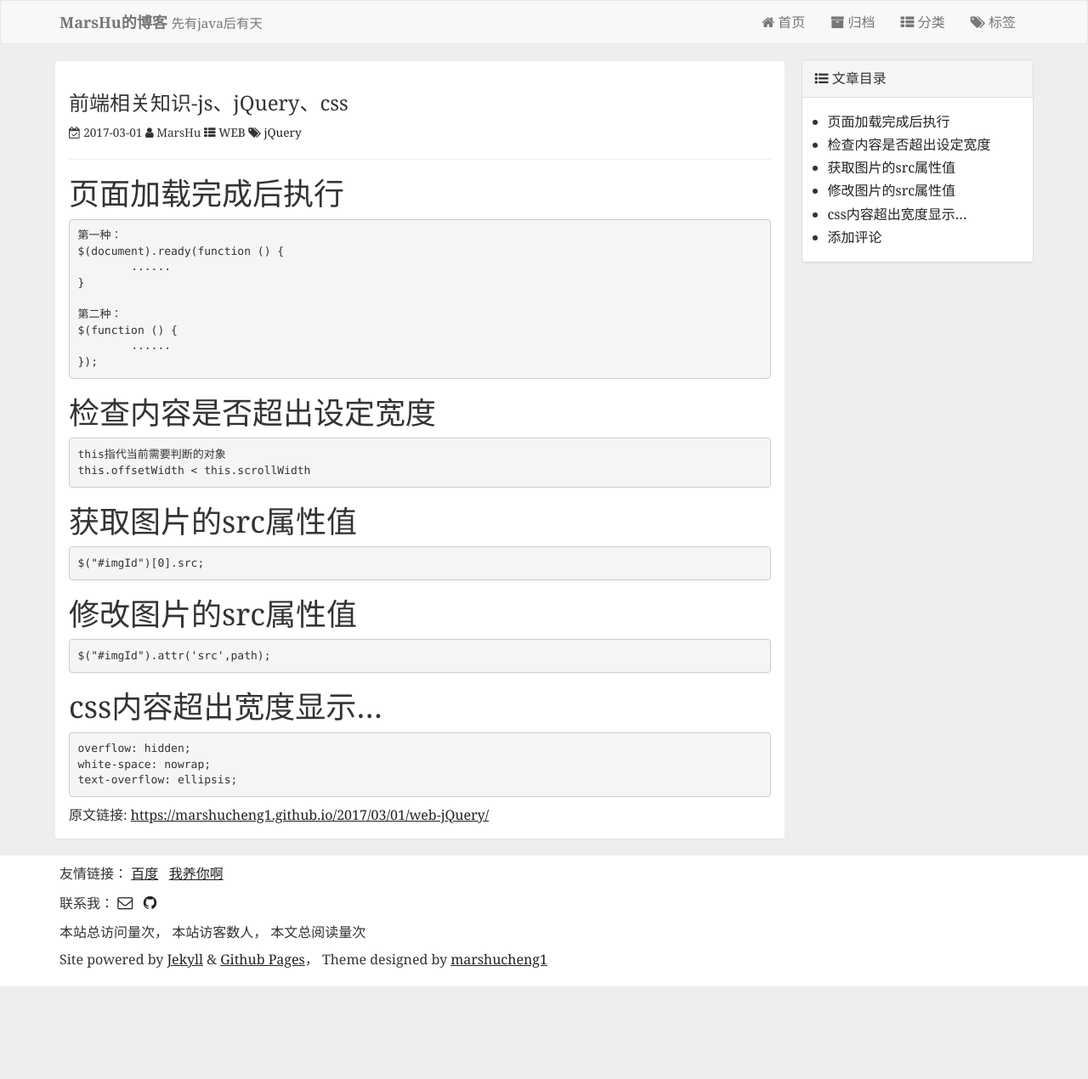
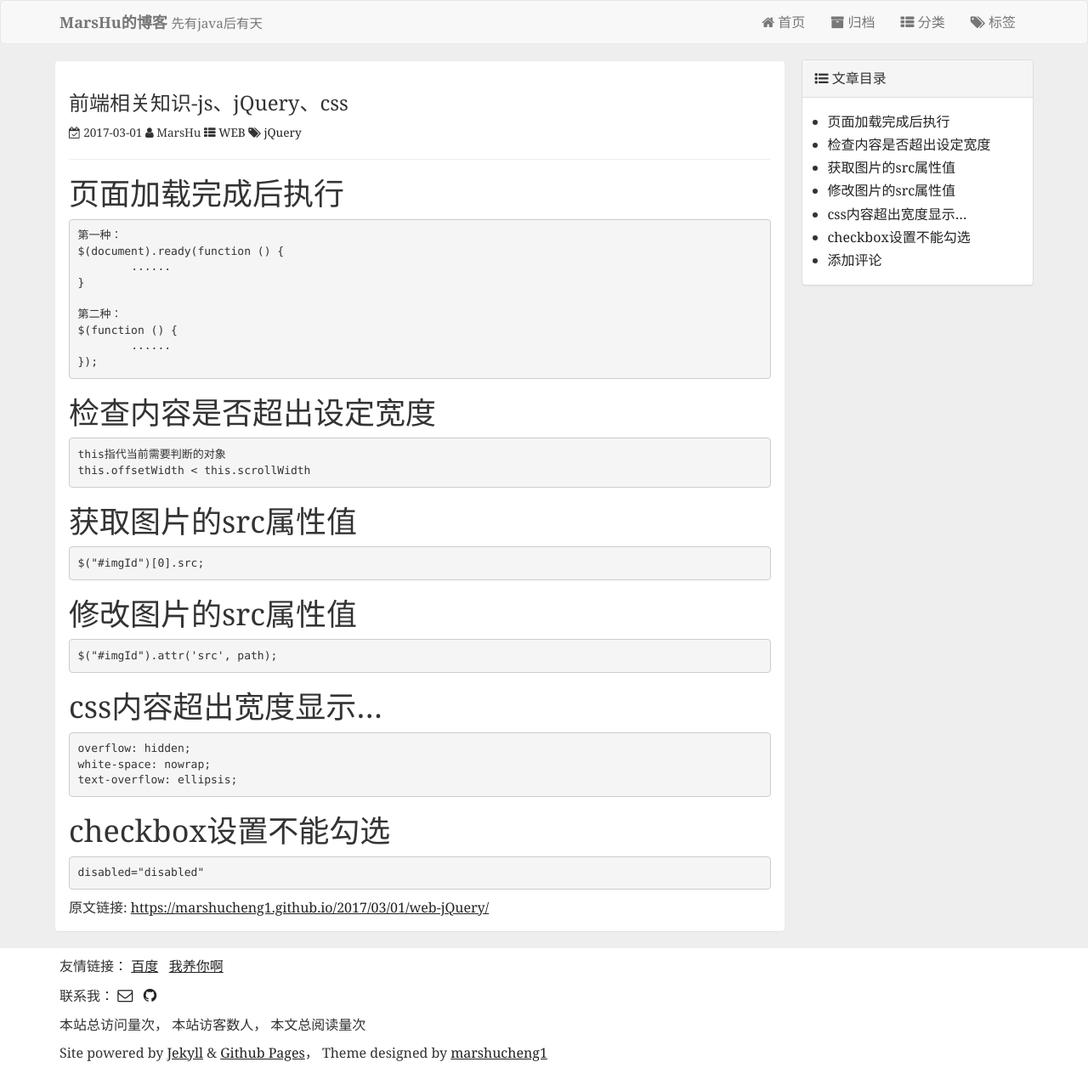
Before and after one commit to marshucheng1/marshucheng1.github.io, a Jekyll site: the page built from _posts/2017-03-01-web-jQuery.md, in a window 1280 px wide and 1270 px high. Shown: the whole window at 85% size. Built offline with Jekyll 4.4.1, drawn with Linux system fonts in a browser that asks for light colours; comment, search, counter and statistics services are not loaded.

Commit message:
Update 2017-03-01-web-jQuery.md

```diff
--- a/_posts/2017-03-01-web-jQuery.md
+++ b/_posts/2017-03-01-web-jQuery.md
@@ -36,10 +36,14 @@ author: MarsHu
 
 # 修改图片的src属性值 #
 
-	$("#imgId").attr('src',path);
+	$("#imgId").attr('src', path);
 
 # css内容超出宽度显示... #
 
     overflow: hidden;
     white-space: nowrap;
     text-overflow: ellipsis;
+
+# checkbox设置不能勾选 #
+
+	disabled="disabled"
```
